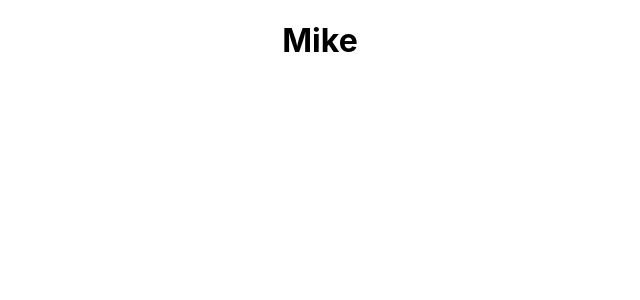
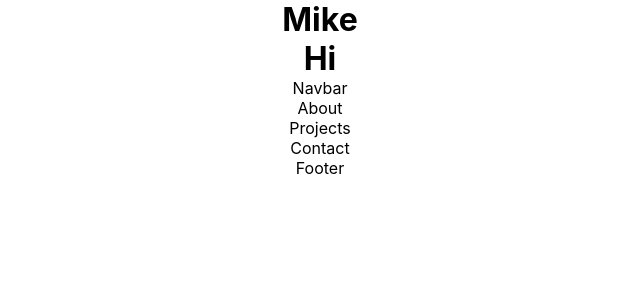
Before and after one commit to michaelrushton-dev/my-website, a React (Create React App) app in the folder my-app/: page / in a window 1280 px wide. Shown: the top 300 px of the page, without its empty margins (320-960 px from the left). Built offline with nearby package versions, Linux system fonts and the light colour scheme.

Commit message:
set root variables, rendered components on app.js

```diff
--- a/my-app/src/App.css
+++ b/my-app/src/App.css
@@ -1,38 +1,13 @@
+* {
+    margin: 0;
+    padding: 0;
+    box-sizing: border-box;
+}
+:root {
+    --bg-color: red;
+    --primary-color: aqua;
+    --secondary-color: green;
+}
 .App {
-  text-align: center;
+    text-align: center;
 }
-
-.App-logo {
-  height: 40vmin;
-  pointer-events: none;
-}
-
-@media (prefers-reduced-motion: no-preference) {
-  .App-logo {
-    animation: App-logo-spin infinite 20s linear;
-  }
-}
-
-.App-header {
-  background-color: #282c34;
-  min-height: 100vh;
-  display: flex;
-  flex-direction: column;
-  align-items: center;
-  justify-content: center;
-  font-size: calc(10px + 2vmin);
-  color: white;
-}
-
-.App-link {
-  color: #61dafb;
-}
-
-@keyframes App-logo-spin {
-  from {
-    transform: rotate(0deg);
-  }
-  to {
-    transform: rotate(360deg);
-  }
-}
--- a/my-app/src/App.js
+++ b/my-app/src/App.js
@@ -1,11 +1,21 @@
 import "./App.css";
-// import Intro from "./components/Intro/Intro.js";
-// import Navbar from "./components/Navbar/Navbar";
+import Intro from "./components/Intro/Intro.js";
+import Navbar from "./components/Navbar/Navbar.js";
+import About from "./components/About/About.js";
+import Projects from "./components/Projects/Projects.js";
+import Contact from "./components/Contact/Contact.js";
+import Footer from "./components/Footer/Footer.js";
 
-export function App() {
+function App() {
     return (
         <div className="App">
             <h1>Mike</h1>
+            <Intro />
+            <Navbar />
+            <About />
+            <Projects />
+            <Contact />
+            <Footer />
         </div>
     );
 }
--- a/my-app/src/components/Intro/Intro.js
+++ b/my-app/src/components/Intro/Intro.js
@@ -1,7 +1,11 @@
 import React from "react";
 
 function Intro() {
-    return <div>Intro</div>;
+    return (
+        <div className="intro">
+            <h1>Hi</h1>
+        </div>
+    );
 }
 
 export default Intro;
```
Also changed, not shown: my-app/src/index.css (+8 -8 lines).
